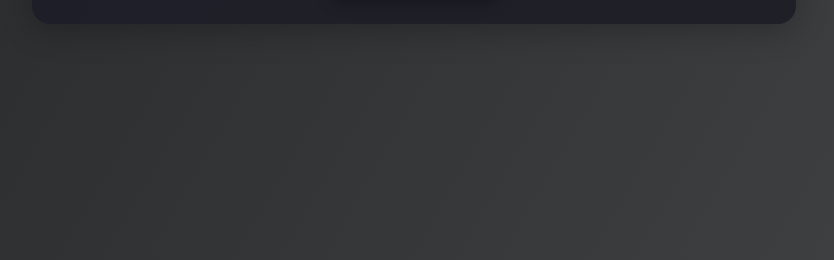
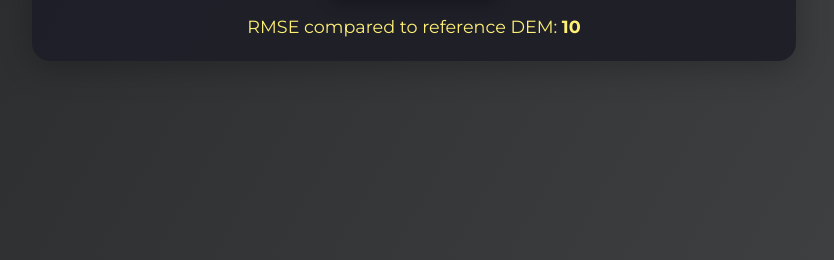
Before and after one commit to ABHINAB-CHHETRI/LUNAR_DEM_PROTOTYPE, a Flask app: template templates/index.html in a window 1280 px wide. Shown: the part 538-798 px from the top of the page, without its empty margins (226-1060 px from the left). Run offline with Flask 3, Linux system fonts and the light colour scheme; the template is opened without the code that fills it: most values are stand-ins (such as "Sample title", 1, 10 or a date in 2020).

Commit message:
Update index.html

```diff
--- a/templates/index.html
+++ b/templates/index.html
@@ -86,6 +86,12 @@
             box-shadow: 0 2px 16px #0005;
             margin-top: 10px;
         }
+        .rmse-metric {
+            color: #fff176;
+            font-size: 1.1rem;
+            margin-top: 16px;
+            margin-bottom: 0;
+        }
         @media (max-width: 800px) {
             .container { padding: 18px 6px; }
         }
@@ -111,6 +117,9 @@
         <div class="results">
             <h3>Results:</h3>
             <img src="{{ plot_url }}" alt="Lunar Visualization">
+            {% if rmse is not none %}
+                <p class="rmse-metric">RMSE compared to reference DEM: <b>{{ rmse|round(4) }}</b></p>
+            {% endif %}
         </div>
         {% endif %}
     </div>
```
